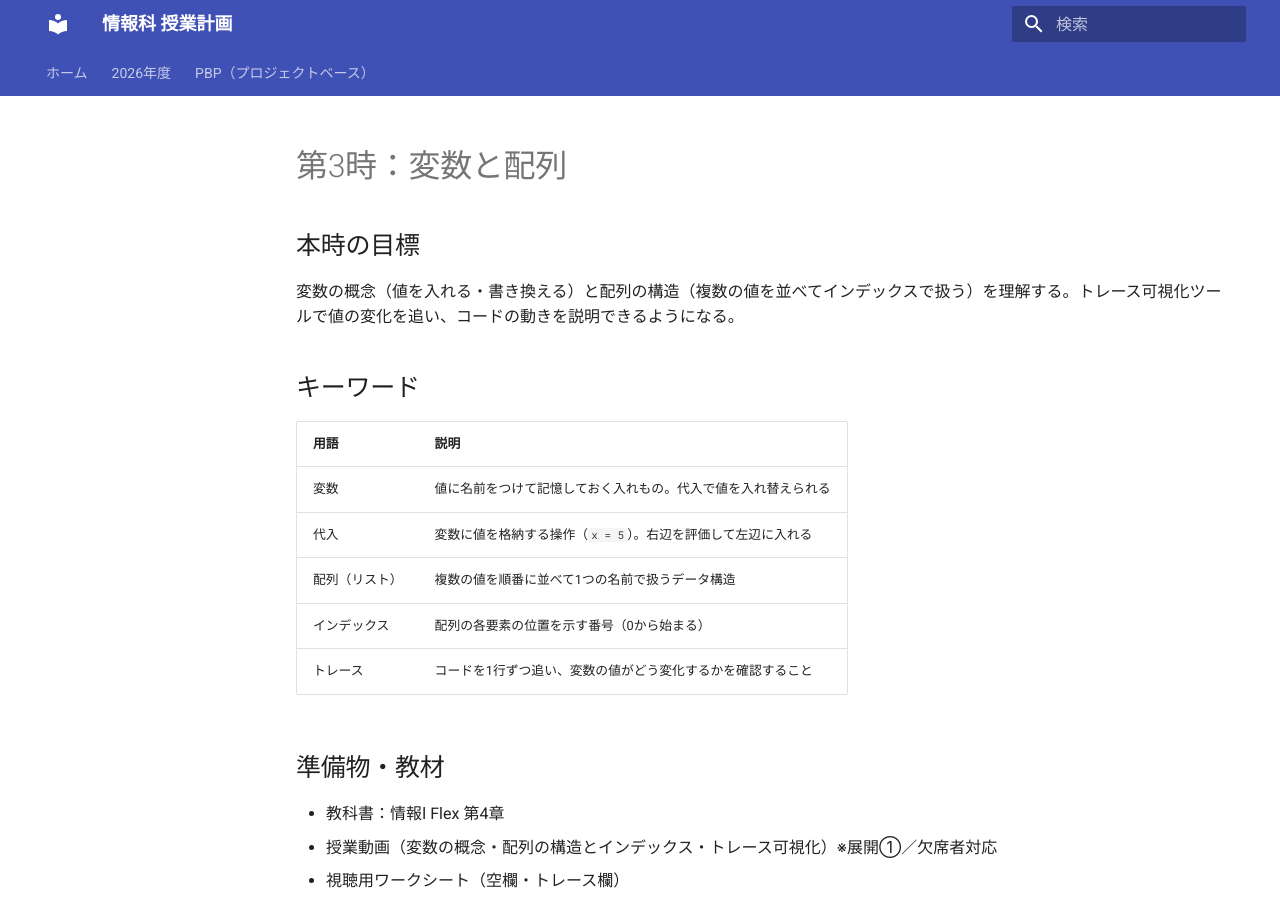
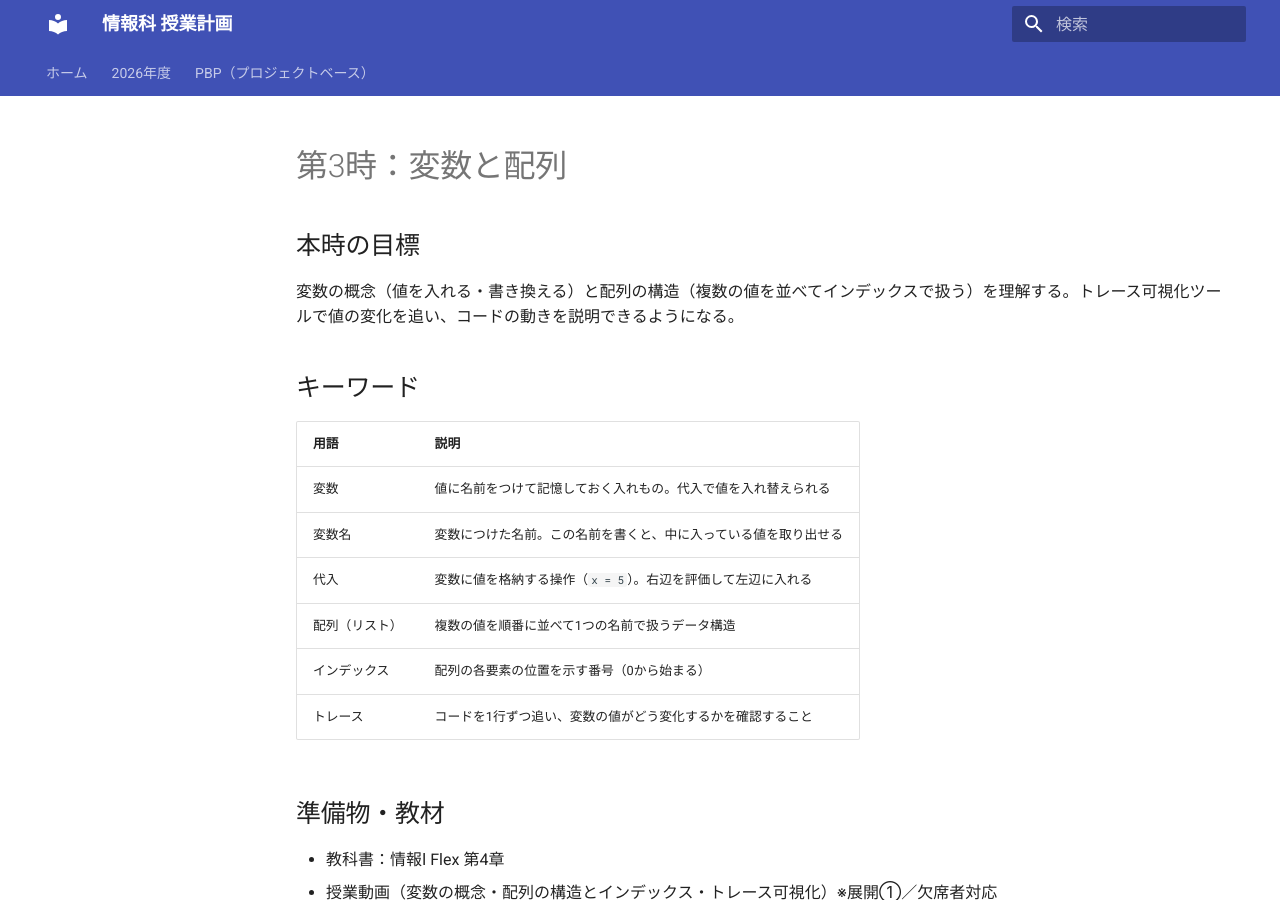
Before and after one commit to mmmmatsuuuu/edu, an MkDocs documentation site: the page built from docs/2026/informa1/04_プログラミング/授業/03_変数と配列.md, in a window 1280 px wide and 900 px high. Built offline with MkDocs 1.6.1 and Material for MkDocs 9.7.7, drawn with Linux system fonts in a browser that asks for light colours.

Commit message:
docs: 04_プログラミング 03_変数と配列の用語表に「変数名」を追加（2026 情報Ⅰ）
- 「変数」と「代入」の間に「変数名」の行を追加
- 変数（入れもの）と変数名（その名前）を区別して説明できるようにするため

Co-Authored-By: Claude Opus 5.5 <noreply@anthropic.com>

```diff
--- a/docs/2026/informa1/04_プログラミング/授業/03_変数と配列.md
+++ b/docs/2026/informa1/04_プログラミング/授業/03_変数と配列.md
@@ -9,6 +9,7 @@
 | 用語 | 説明 |
 |---|---|
 | 変数 | 値に名前をつけて記憶しておく入れもの。代入で値を入れ替えられる |
+| 変数名 | 変数につけた名前。この名前を書くと、中に入っている値を取り出せる |
 | 代入 | 変数に値を格納する操作（`x = 5`）。右辺を評価して左辺に入れる |
 | 配列（リスト） | 複数の値を順番に並べて1つの名前で扱うデータ構造 |
 | インデックス | 配列の各要素の位置を示す番号（0から始まる） |
```
